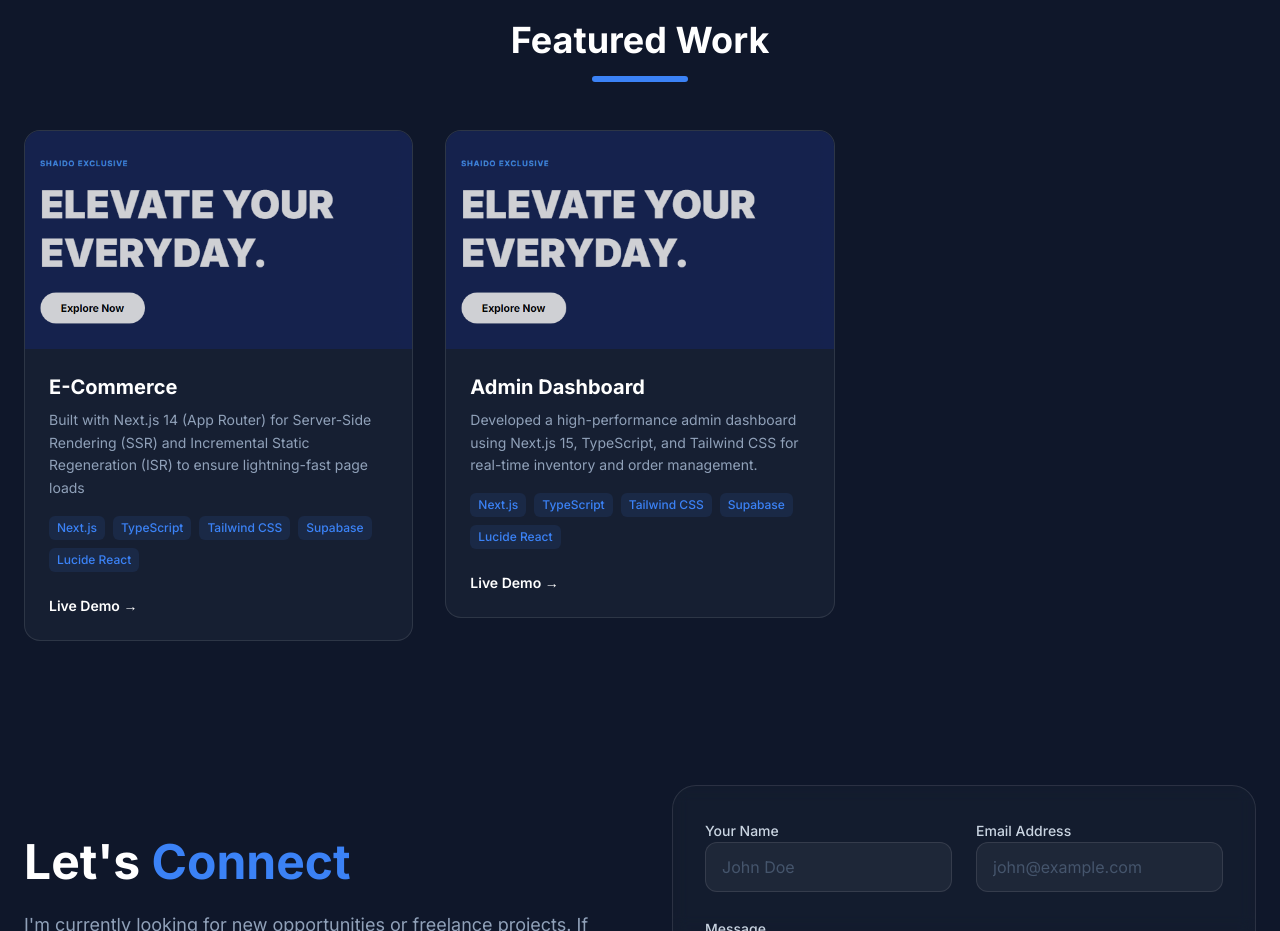
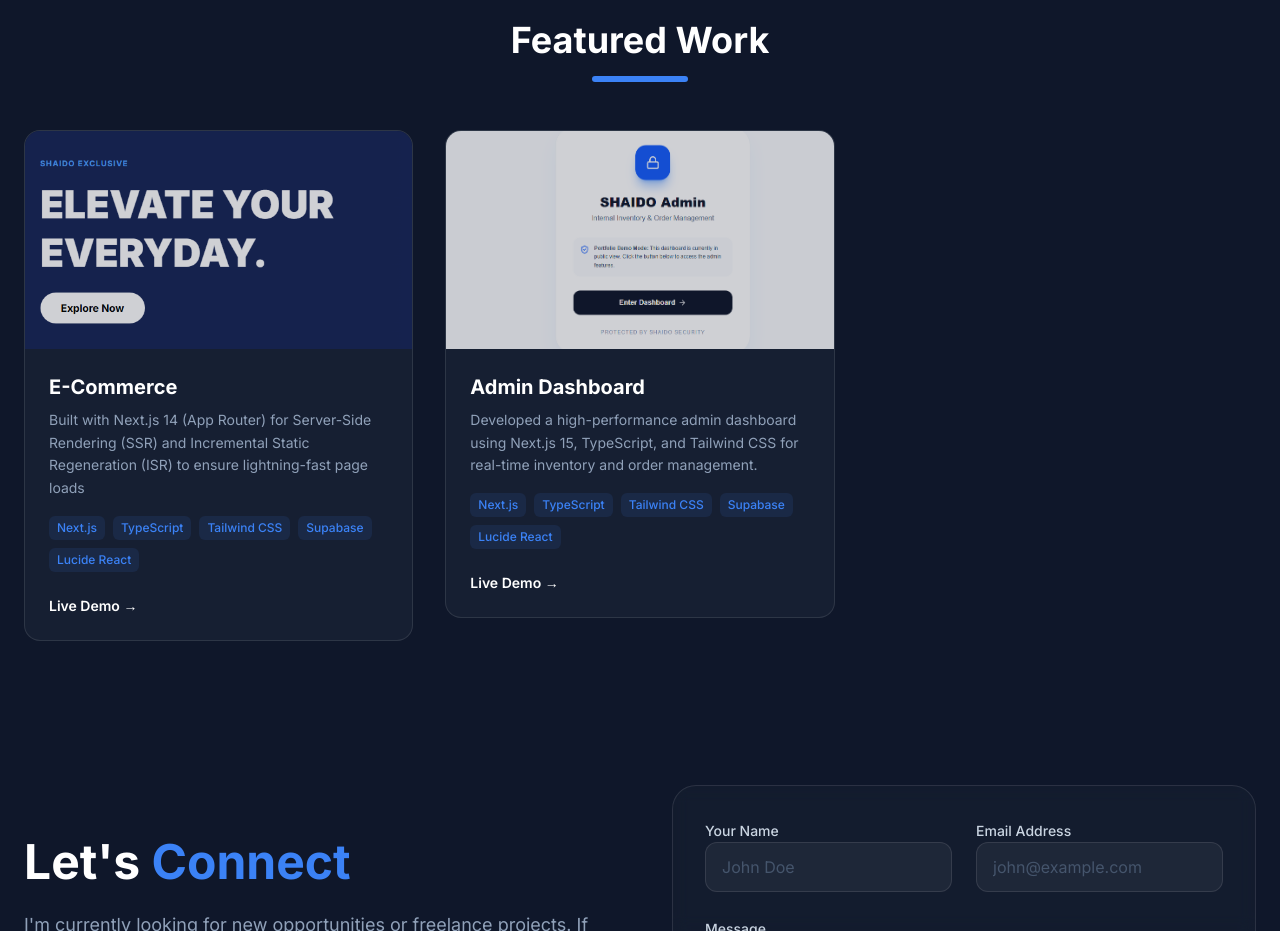
Before and after one commit to shaido0ali/SHAIDO.PORTFOLIO, a Next.js app: page / in a window 1280 px wide. Shown: the part 1680-2611 px from the top of the page. Built offline with nearby package versions, Linux system fonts and the light colour scheme; no server answers.

Commit message:
Update projects.ts

```diff
--- a/src/constants/projects.ts
+++ b/src/constants/projects.ts
@@ -25,6 +25,6 @@ export const PROJECTS: Project[] = [
     tags: ["Next.js","TypeScript","Tailwind CSS","Supabase","Lucide React"],
     link: "https://shaido-admin.vercel.app",
     github: "",
-    image: "/images/shaido-e.png",
+    image: "/images/admin.png",
   }
 ];
```
